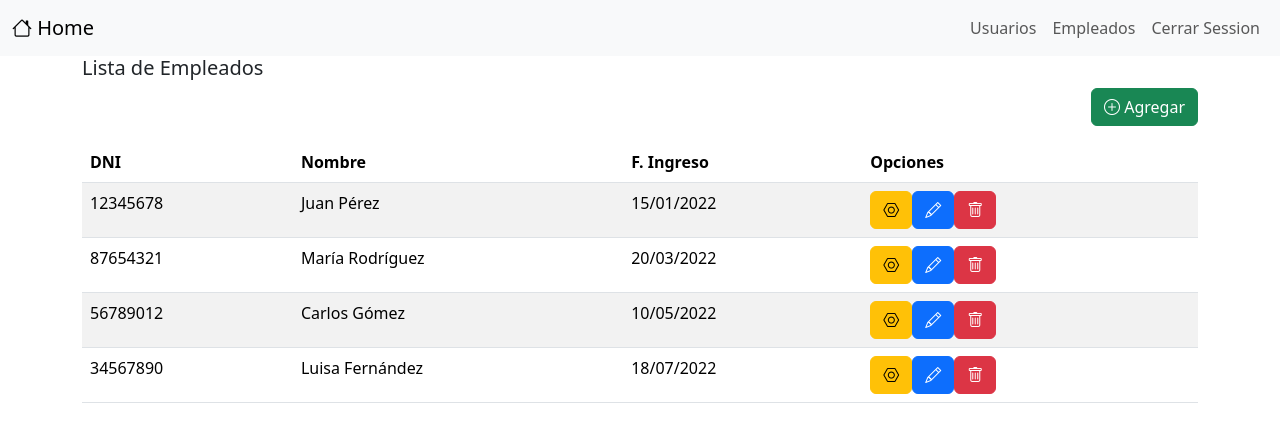
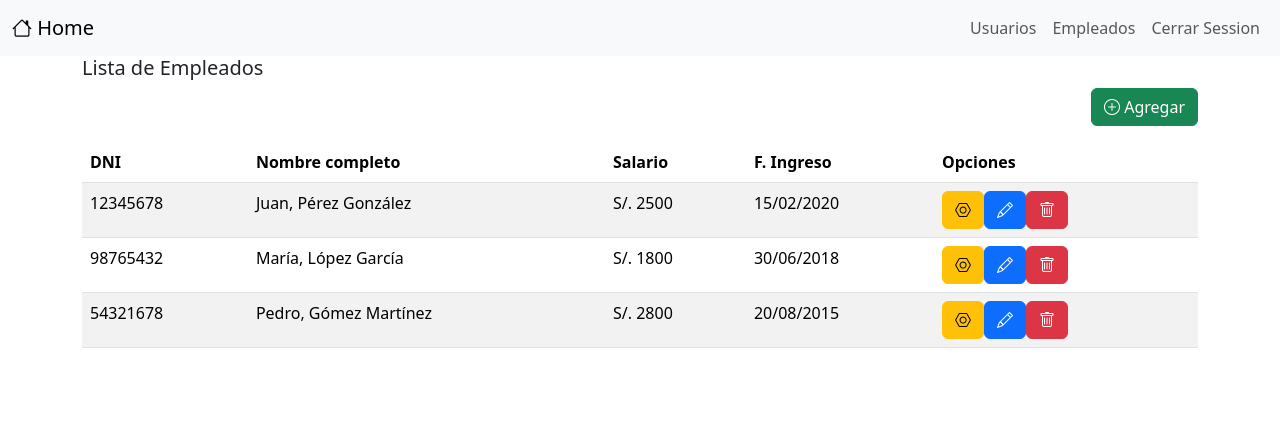
Before and after one commit to raselCuch/frontPersonal, an Angular app: page /home/menuChoferes in a window 1280 px wide. Shown: the top 442 px of the page. Built offline with nearby package versions, Linux system fonts and the light colour scheme.

Commit message:
Se siguio perfilando el front

```diff
--- a/src/app/app-routing.module.ts
+++ b/src/app/app-routing.module.ts
@@ -3,7 +3,6 @@ import { RouterModule, Routes } from '@angular/router';
 import { LoginComponent } from './componentes/auth/login/login.component';
 import { RegistroUsuariosComponent } from './componentes/usuarios/registro-usuarios/registro-usuarios.component';
 import { RegistroChoferesComponent } from './componentes/choferes/registro-choferes/registro-choferes.component';
-import { NavbarComponent } from './componentes/home/navbar/navbar.component';
 import { MenuUsuariosComponent } from './componentes/usuarios/menu-usuarios/menu-usuarios.component';
 import { MenuChoferesComponent } from './componentes/choferes/menu-choferes/menu-choferes.component';
 import { HomeComponent } from './componentes/home/home/home.component';
@@ -22,7 +21,6 @@ const routes: Routes = [
       { path: 'menuChoferes', component: MenuChoferesComponent },
     ],
   },
-  // { path: '**', redirectTo: 'registrarChoferes' },
   { path: '**', redirectTo: 'login' },
 ];
 
--- a/src/app/app.module.ts
+++ b/src/app/app.module.ts
@@ -6,7 +6,6 @@ import { AppComponent } from './app.component';
 import { ReactiveFormsModule } from '@angular/forms';
 import { HttpClientModule } from '@angular/common/http';
 import { CommonModule, DatePipe } from '@angular/common';
-
 
 import { LoginComponent } from './componentes/auth/login/login.component';
 import { RegistroUsuariosComponent } from './componentes/usuarios/registro-usuarios/registro-usuarios.component';
@@ -34,7 +33,7 @@ import { BienvenidaComponent } from './componentes/home/bienvenida/bienvenida.co
     AppRoutingModule,
     ReactiveFormsModule,
     HttpClientModule,
-    CommonModule
+    CommonModule,
   ],
   providers: [],
   bootstrap: [AppComponent],
--- a/src/app/componentes/choferes/menu-choferes/menu-choferes.component.html
+++ b/src/app/componentes/choferes/menu-choferes/menu-choferes.component.html
@@ -10,19 +10,18 @@
     <thead>
       <tr>
         <th>DNI</th>
-        <th>Nombre</th>
+        <th>Nombre completo</th>
+        <th>Salario</th>
         <th>F. Ingreso</th>
         <th>Opciones</th>
       </tr>
     </thead>
     <tbody>
-      <tr *ngFor="let arrayChoferes of arrayChoferes">
-        <td>{{ arrayChoferes.dni }}</td>
-        <td>{{ arrayChoferes.nombre }}</td>
-        <td>{{ arrayChoferes.fechaIngreso | date:"dd/MM/yyyy" }}</td>
-        <!-- <td>{{ arrayChoferes.fechaIngreso | date : "shortDate" }}</td> -->
-        <!-- <td>{{arrayChoferes.fechaIngreso | date:"short" }}</td> -->
-        <!-- <td>01/01/2023</td> -->
+      <tr *ngFor="let arrayEmpleados of arrayEmpleados">
+        <td>{{ arrayEmpleados.EmpDni }}</td>
+        <td>{{ arrayEmpleados.EmpNombre}}, {{arrayEmpleados.EmpApPaterno}} {{arrayEmpleados.EmpApMaterno}}</td>
+        <td>S/. {{ arrayEmpleados.contrato.ContrSalario }}</td>
+        <td>{{ arrayEmpleados.EmpFechIngreso | date:"dd/MM/yyyy" }}</td>
         <td>
           <button class="btn btn-warning">
             <i class="bi bi-nut"></i>
--- a/src/app/componentes/choferes/menu-choferes/menu-choferes.component.ts
+++ b/src/app/componentes/choferes/menu-choferes/menu-choferes.component.ts
@@ -1,5 +1,5 @@
 import { Component } from '@angular/core';
-import { IChofer } from '../../interfaces/chofer.interface';
+import { IEmpleados } from '../../interfaces/chofer.interface';
 import { DatePipe } from '@angular/common';
 
 @Component({
@@ -8,31 +8,60 @@ import { DatePipe } from '@angular/common';
   styleUrls: ['./menu-choferes.component.css'],
 })
 export class MenuChoferesComponent {
-  arrayChoferes: IChofer[] = [
+  arrayEmpleados: IEmpleados[] = [
     {
       _id: '1',
-      dni: '12345678',
-      nombre: 'Juan Pérez',
-      fechaIngreso: new Date('2022-01-15'),
+      EmpDni: '12345678',
+      EmpNombre: 'Juan',
+      EmpApPaterno: 'Pérez',
+      EmpApMaterno: 'González',
+      EmpGenero: 'Masculino',
+      EmpArea: 'Ventas',
+      EmpFechNacimiento: new Date('1980-05-25'),
+      EmpFechIngreso: new Date('2020-02-15'),
+      contrato: {
+        ContrModalidad: 'Tiempo completo',
+        ContrFechInicio: new Date('2020-02-15'),
+        ContrFechFin: new Date('2022-02-15'),
+        ContrJornada: '8 horas diarias',
+        ContrSalario: 2500,
+      },
     },
     {
       _id: '2',
-      dni: '87654321',
-      nombre: 'María Rodríguez',
-      fechaIngreso: new Date('2022-03-20'),
+      EmpDni: '98765432',
+      EmpNombre: 'María',
+      EmpApPaterno: 'López',
+      EmpApMaterno: 'García',
+      EmpGenero: 'Femenino',
+      EmpArea: 'Recursos Humanos',
+      EmpFechNacimiento: new Date('1990-10-15'),
+      EmpFechIngreso: new Date('2018-06-30'),
+      contrato: {
+        ContrModalidad: 'Medio tiempo',
+        ContrFechInicio: new Date('2018-06-30'),
+        ContrFechFin: new Date('2021-06-30'),
+        ContrJornada: '4 horas diarias',
+        ContrSalario: 1800,
+      },
     },
     {
       _id: '3',
-      dni: '56789012',
-      nombre: 'Carlos Gómez',
-      fechaIngreso: new Date('2022-05-10'),
+      EmpDni: '54321678',
+      EmpNombre: 'Pedro',
+      EmpApPaterno: 'Gómez',
+      EmpApMaterno: 'Martínez',
+      EmpGenero: 'Masculino',
+      EmpArea: 'Producción',
+      EmpFechNacimiento: new Date('1975-03-12'),
+      EmpFechIngreso: new Date('2015-08-20'),
+      contrato: {
+        ContrModalidad: 'Tiempo completo',
+        ContrFechInicio: new Date('2015-08-20'),
+        ContrFechFin: new Date('2025-08-20'),
+        ContrJornada: '8 horas diarias',
+        ContrSalario: 2800,
+      },
     },
-    {
-      _id: '4',
-      dni: '34567890',
-      nombre: 'Luisa Fernández',
-      fechaIngreso: new Date('2022-07-18'),
-    },
-    // Agrega más choferes según sea necesario
   ];
 }
--- a/src/app/componentes/usuarios/menu-usuarios/menu-usuarios.component.html
+++ b/src/app/componentes/usuarios/menu-usuarios/menu-usuarios.component.html
@@ -1,25 +1,25 @@
 <!-- Componente menu-usuarios -->
 <div class="container">
   <h5>Lista de Usuarios</h5>
-  <button class="btn btn-success mb-3 float-end"  [routerLink]="['/registrarUsuarios']">
+  <button class="btn btn-success mb-3 float-end" [routerLink]="['/registrarUsuarios']">
     <i class="bi bi-plus-circle"></i> Agregar
   </button>
   <table class="table table-striped">
     <thead>
       <tr>
-        <th>DNI</th>
         <th>Nombres</th>
-        <th>Usuario</th>
+        <th>Correo</th>
+        <th>Contraseña</th>
         <th>Rol</th>
-        <th>Editar</th>
+        <th>Opcion</th>
       </tr>
     </thead>
     <tbody>
       <tr *ngFor="let arrayUsuarios of arrayUsuarios">
-        <td>{{ arrayUsuarios.DNI }}</td>
-        <td>{{ arrayUsuarios.nombre }}</td>
-        <td>{{ arrayUsuarios.username }}</td>
-        <td>{{ obtenerRol(arrayUsuarios.rol) }}</td>
+        <td>{{ arrayUsuarios.UsuNombreUsuario }}</td>
+        <td>{{ arrayUsuarios.UsuCorreo }}</td>
+        <td>{{ arrayUsuarios.UsuContrasena }}</td>
+        <td>{{ obtenerRol(arrayUsuarios.UsuRol) }}</td>
         <td>
           <button class="btn btn-danger">
             <i class="bi bi-trash"></i>
--- a/src/app/componentes/usuarios/menu-usuarios/menu-usuarios.component.ts
+++ b/src/app/componentes/usuarios/menu-usuarios/menu-usuarios.component.ts
@@ -9,40 +9,31 @@ import { IUsuario } from '../../interfaces/usuario.interface';
 export class MenuUsuariosComponent {
   arrayUsuarios: IUsuario[] = [
     {
-      DNI: '45896588',
-      nombre: 'Juan Pérez',
-      correo: 'juanperez@example.com',
-      username: 'juanperez123',
-      password: '********',
-      rol: 1 // Por ejemplo, 1 podría representar el rol de administrador
+      UsuNombreUsuario: 'Juan Pérez',
+      UsuCorreo: 'juanperez@example.com',
+      UsuContrasena: '1234',
+      UsuRol: 1 // Por ejemplo, 1 podría representar el rol de administrador
     },
     {
-      DNI: '45822256',
-      nombre: 'María Rodríguez',
-      correo: 'mariarodriguez@example.com',
-      username: 'mariarodriguez456',
-      password: '********',
-      rol: 2 // Por ejemplo, 2 podría representar el rol de usuario estándar
-    },
-    // Agrega más usuarios según sea necesario
-    {
-      DNI: '12345678',
-      nombre: 'Carlos González',
-      correo: 'carlosgonzalez@example.com',
-      username: 'carlosgonzalez789',
-      password: '********',
-      rol: 1 // Por ejemplo, 1 podría representar el rol de administrador
+      UsuNombreUsuario: 'María García',
+      UsuCorreo: 'mariagarcia@example.com',
+      UsuContrasena: '4355',
+      UsuRol: 2 // Por ejemplo, 2 podría representar el rol de usuario estándar
     },
     {
-      DNI: '78901234',
-      nombre: 'Ana Silva',
-      correo: 'anasilva@example.com',
-      username: 'anasilva567',
-      password: '********',
-      rol: 2 // Por ejemplo, 2 podría representar el rol de usuario estándar
+      UsuNombreUsuario: 'Pedro Rodríguez',
+      UsuCorreo: 'pedrorodriguez@example.com',
+      UsuContrasena: '4432*',
+      UsuRol: 1 // Por ejemplo, 1 podría representar el rol de administrador
     },
-    // Agrega más usuarios según sea necesario
+    {
+      UsuNombreUsuario: 'Ana Martínez',
+      UsuCorreo: 'anamartinez@example.com',
+      UsuContrasena: '2323',
+      UsuRol: 2 // Por ejemplo, 2 podría representar el rol de usuario estándar
+    },
   ];
+
 
 
   obtenerRol(rol: number): string {
```
Also changed, not shown: src/app/componentes/interfaces/bus.interface.ts (deleted, +0 -12 lines), src/app/componentes/interfaces/chofer.interface.ts (+18 -4 lines), src/app/componentes/interfaces/itinerario.interface.ts (deleted, +0 -16 lines), src/app/componentes/interfaces/usuario.interface.ts (+4 -6 lines).
